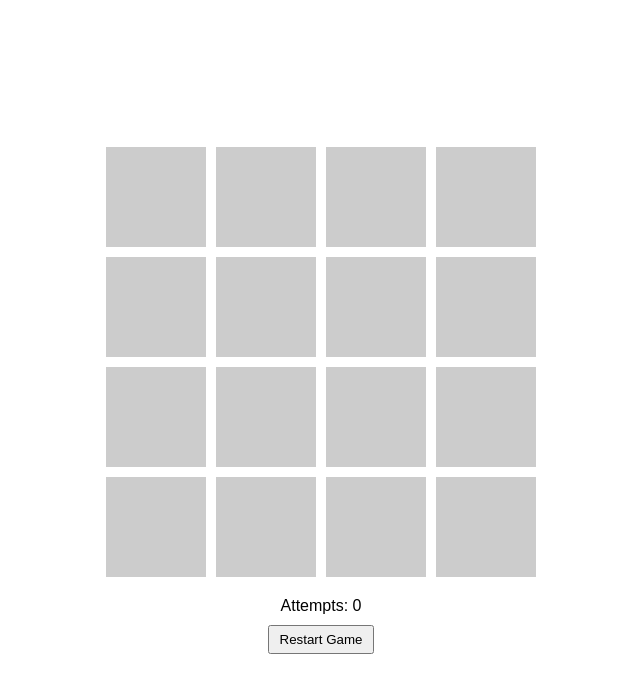
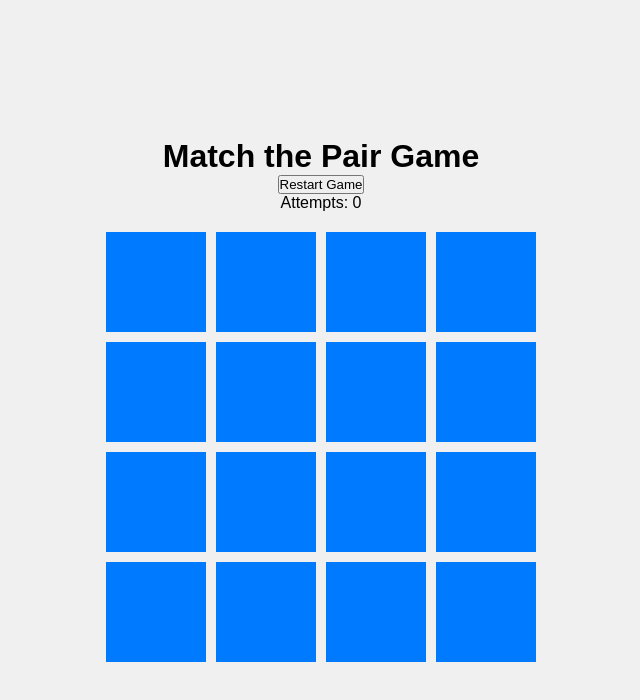
Before and after one commit to aniketbhabat/macth-pair, a plain HTML site: page index.html in a window 1280 px wide. Both pictures are taken after a click on the button "Restart Game". Shown: the whole page, without its empty margins (319-959 px from the left). Drawn offline with Linux system fonts and the light colour scheme.

Commit message:
completed

```diff
--- a/index.html
+++ b/index.html
@@ -1,17 +1,21 @@
 <!DOCTYPE html>
 <html lang="en">
 <head>
-    <meta charset="UTF-8">
-    <meta name="viewport" content="width=device-width, initial-scale=1.0">
-    <title>Match the Pair Game</title>
-    <link rel="stylesheet" href="style.css">
+  <meta charset="UTF-8">
+  <meta name="viewport" content="width=device-width, initial-scale=1.0">
+  <title>Match the Pair</title>
+  <link rel="stylesheet" href="style.css">
 </head>
 <body>
-    <div id="game-container">
-        <div id="game-board"></div>
-        <div id="attempts">Attempts: <span id="attempt-count">0</span></div>
-        <button id="restart-btn">Restart Game</button>
+  <div class="container">
+    <h1>Match the Pair Game</h1>
+    <div class="game-stats">
+      <button id="restart">Restart Game</button>
+      <p>Attempts: <span id="attempts">0</span></p>
     </div>
-    <script src="script.js"></script>
+    <div class="game-board" id="game-board"></div>
+  </div>
+
+  <script src="script.js"></script>
 </body>
 </html>
--- a/script.js
+++ b/script.js
@@ -1,93 +1,78 @@
-// script.js
-const cards = [
-    'A', 'A', 'B', 'B', 'C', 'C', 'D', 'D',
-    'E', 'E', 'F', 'F', 'G', 'G', 'H', 'H'
-];
+// Card data - can be replaced with images or words
+const cardItems = ['A', 'B', 'C', 'D', 'E', 'F', 'G', 'H'];
+let cards = [...cardItems, ...cardItems];
+let flippedCards = [];
+let matchedCards = [];
+let attempts = 0;
 
-let gameBoard = document.getElementById('game-board');
-let attemptsDisplay = document.getElementById('attempt-count');
-let restartBtn = document.getElementById('restart-btn');
-let attempts = 0;
-let firstCard, secondCard;
-let lockBoard = false;
-
+// Shuffle cards
 function shuffle(array) {
-    for (let i = array.length - 1; i > 0; i--) {
-        const j = Math.floor(Math.random() * (i + 1));
-        [array[i], array[j]] = [array[j], array[i]];
-    }
+  return array.sort(() => Math.random() - 0.5);
 }
 
+// Create card elements
 function createBoard() {
-    gameBoard.innerHTML = '';
-    shuffle(cards);
-    cards.forEach(card => {
-        let cardElement = document.createElement('div');
-        cardElement.classList.add('card');
-        cardElement.dataset.value = card;
-        cardElement.innerHTML = `<span>${card}</span>`;
-        cardElement.querySelector('span').style.display = 'none';
-        cardElement.addEventListener('click', flipCard);
-        gameBoard.appendChild(cardElement);
-    });
+  const gameBoard = document.getElementById('game-board');
+  gameBoard.innerHTML = ''; // Clear the board
+  cards = shuffle(cards); // Shuffle cards
+  cards.forEach((item, index) => {
+    const card = document.createElement('div');
+    card.classList.add('card');
+    card.dataset.item = item;
+    card.dataset.index = index;
+    card.addEventListener('click', flipCard);
+    gameBoard.appendChild(card);
+  });
 }
 
+// Flip card
 function flipCard() {
-    if (lockBoard) return;
-    if (this === firstCard) return;
+  if (flippedCards.length === 2 || this.classList.contains('flipped') || this.classList.contains('matched')) {
+    return;
+  }
 
-    this.classList.add('flipped');
-    this.querySelector('span').style.display = 'block';
+  this.classList.add('flipped');
+  this.textContent = this.dataset.item;
+  flippedCards.push(this);
 
-    if (!firstCard) {
-        firstCard = this;
-        return;
-    }
-
-    secondCard = this;
+  if (flippedCards.length === 2) {
     attempts++;
-    attemptsDisplay.textContent = attempts;
-
-    checkForMatch();
+    document.getElementById('attempts').textContent = attempts;
+    checkMatch();
+  }
 }
 
-function checkForMatch() {
-    if (firstCard.dataset.value === secondCard.dataset.value) {
-        disableCards();
-    } else {
-        unflipCards();
+// Check if cards match
+function checkMatch() {
+  const [firstCard, secondCard] = flippedCards;
+
+  if (firstCard.dataset.item === secondCard.dataset.item) {
+    firstCard.classList.add('matched');
+    secondCard.classList.add('matched');
+    matchedCards.push(firstCard, secondCard);
+    if (matchedCards.length === cards.length) {
+      setTimeout(() => alert(`You won in ${attempts} attempts!`), 500);
     }
+  } else {
+    setTimeout(() => {
+      firstCard.classList.remove('flipped');
+      secondCard.classList.remove('flipped');
+      firstCard.textContent = '';
+      secondCard.textContent = '';
+    }, 1000);
+  }
+  flippedCards = [];
 }
 
-function disableCards() {
-    firstCard.classList.add('matched');
-    secondCard.classList.add('matched');
-    resetBoard();
+// Restart game
+function restartGame() {
+  attempts = 0;
+  matchedCards = [];
+  document.getElementById('attempts').textContent = attempts;
+  createBoard();
 }
 
-function unflipCards() {
-    lockBoard = true;
-    setTimeout(() => {
-        firstCard.classList.remove('flipped');
-        secondCard.classList.remove('flipped');
-        firstCard.querySelector('span').style.display = 'none';
-        secondCard.querySelector('span').style.display = 'none';
-        resetBoard();
-    }, 1000);
-}
+document.getElementById('restart').addEventListener('click', restartGame);
 
-function resetBoard() {
-    [firstCard, secondCard, lockBoard] = [null, null, false];
-}
-
-function restartGame() {
-    attempts = 0;
-    attemptsDisplay.textContent = attempts;
-    createBoard();
-}
-
-restartBtn.addEventListener('click', restartGame);
-
-document.addEventListener('DOMContentLoaded', () => {
-    createBoard();
-});
+// Initialize game
+window.onload = restartGame;
--- a/style.css
+++ b/style.css
@@ -1,50 +1,57 @@
-/* styles.css */
+* {
+    box-sizing: border-box;
+    margin: 0;
+    padding: 0;
+  }
+
   body {
+    font-family: Arial, sans-serif;
     display: flex;
     justify-content: center;
     align-items: center;
     height: 100vh;
-    margin: 0;
-    font-family: Arial, sans-serif;
+    background-color: #f0f0f0;
   }
 
-#game-container {
-    display: flex;
-    flex-direction: column;
-    align-items: center;
+  .container {
+    text-align: center;
   }
 
-#game-board {
+  .game-stats {
+    margin-bottom: 20px;
+  }
+
+  .game-board {
     display: grid;
     grid-template-columns: repeat(4, 100px);
-    gap: 10px;
+    grid-gap: 10px;
   }
 
   .card {
     width: 100px;
     height: 100px;
-    background-color: #ccc;
+    background-color: #007BFF;
     display: flex;
     justify-content: center;
     align-items: center;
     font-size: 24px;
+    color: white;
     cursor: pointer;
   }
 
-.card.flipped {
-    background-color: #fff;
-}
-
-.card.matched {
-    background-color: #0f0;
+  .card.flipped, .card.matched {
+    background-color: #28a745;
     cursor: default;
   }
 
-#attempts {
-    margin-top: 20px;
+  @media (max-width: 600px) {
+    .game-board {
+      grid-template-columns: repeat(2, 80px);
     }
 
-#restart-btn {
-    margin-top: 10px;
-    padding: 5px 10px;
+    .card {
+      width: 80px;
+      height: 80px;
+      font-size: 18px;
     }
+  }
```
Lines whose indentation alone changed are shown as unchanged.
